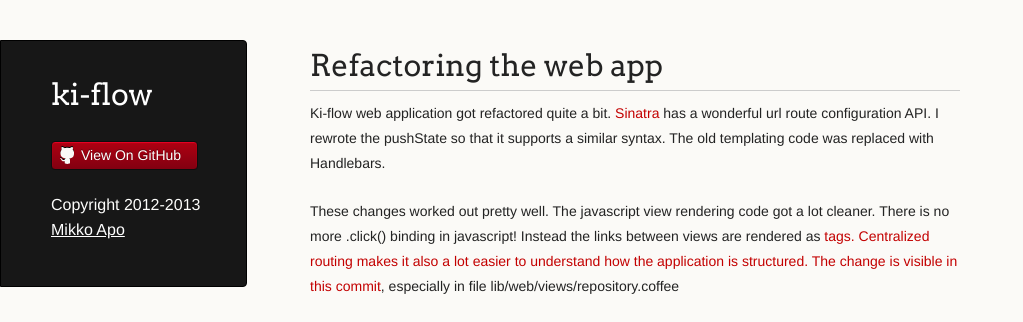
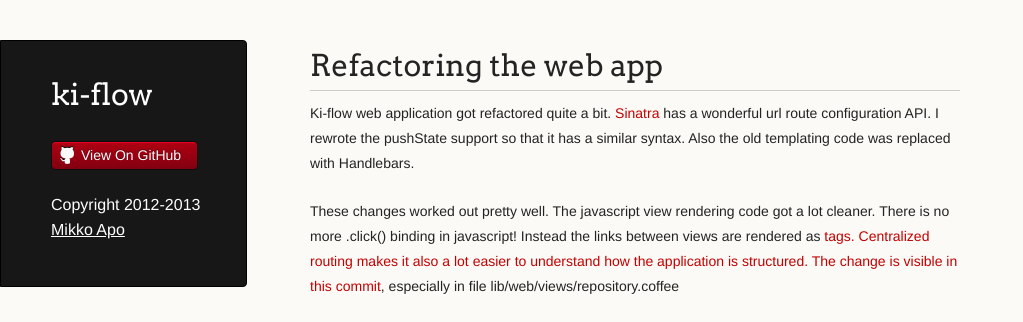
Before and after one commit to mikko-apo/ki-flow, a Jekyll site: the page built from _posts/2013-08-24-sinatra-javascript-routes.md, in a window 1280 px wide. Shown: the top 322 px of the page, without its empty margins (0-1023 px from the left). Built offline with Jekyll 4.4.1, drawn with Linux system fonts in a browser that asks for light colours; Markdown is read by kramdown in place of the engine named in the settings.

Commit message:
updated blog

```diff
--- a/_posts/2013-08-24-sinatra-javascript-routes.md
+++ b/_posts/2013-08-24-sinatra-javascript-routes.md
@@ -7,8 +7,8 @@ author: Mikko Apo
 # Refactoring the web app
 
 Ki-flow web application got refactored quite a bit. [Sinatra](http://www.sinatrarb.com/) has a wonderful
-url route configuration API. I rewrote the pushState so that it supports a similar syntax.
-The old templating code was replaced with Handlebars.
+url route configuration API. I rewrote the pushState support so that it has a similar syntax.
+Also the old templating code was replaced with Handlebars.
 
 These changes worked out pretty well. The javascript view rendering code got a lot cleaner. There is no more .click()
 binding in javascript! Instead the links between views are rendered as <a> tags. Centralized routing makes it also
```
